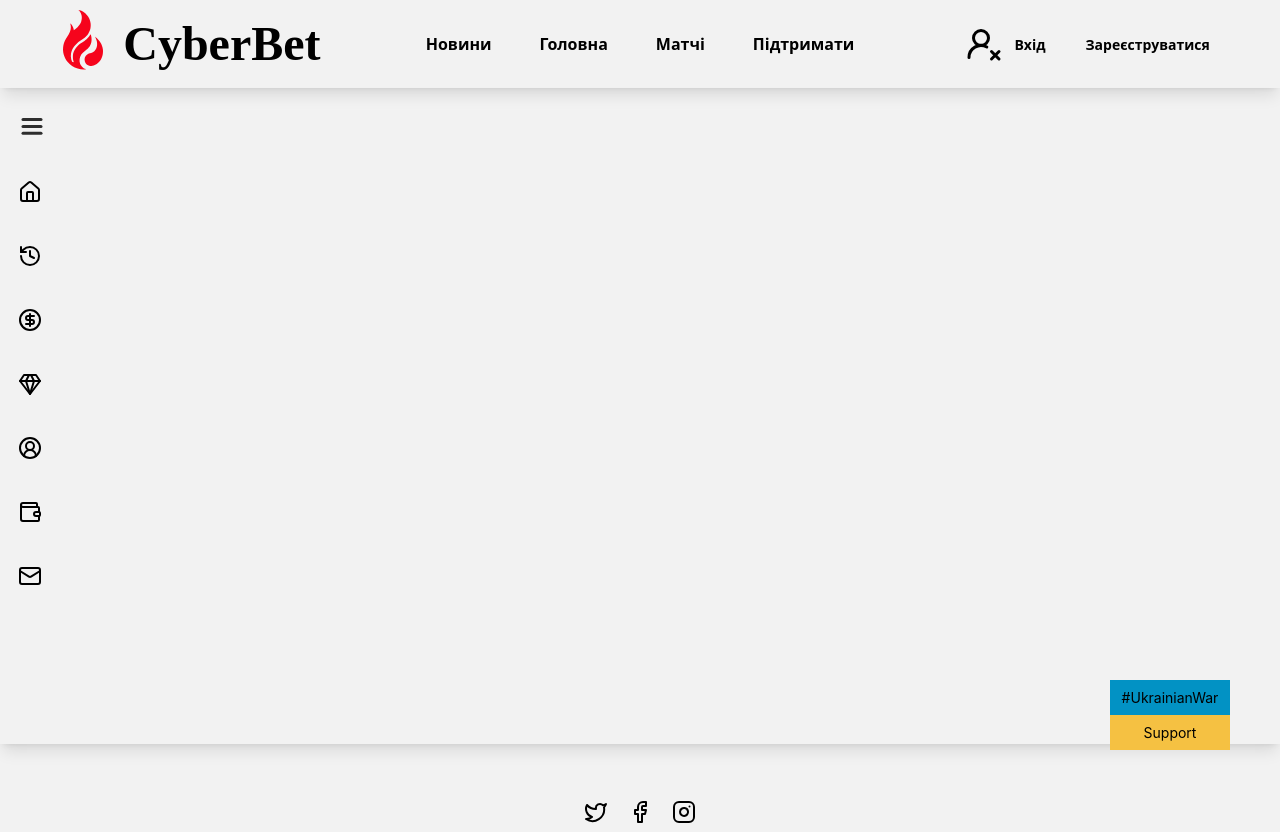
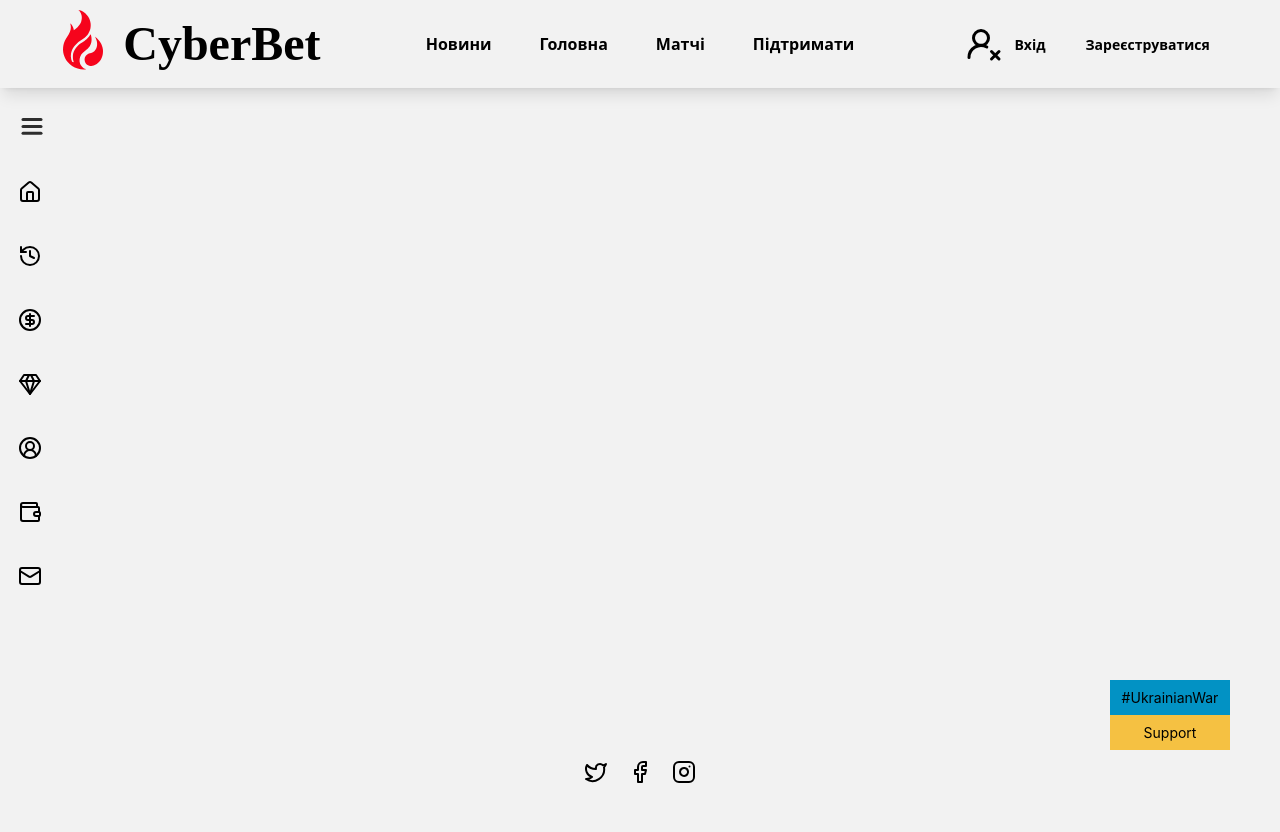
Before and after one commit to Hadock9/React-App, a React (Create React App) app in the folder frontend/: page /Stake in a window 1280 px wide. After the commit the page ends 800 px from the top, so only its background shows below. Built offline with nearby package versions, Linux system fonts and the light colour scheme; a web font is replaced by a local one.

Commit message:
footer upd

```diff
--- a/frontend/src/components/UserExpirience/Footer.jsx
+++ b/frontend/src/components/UserExpirience/Footer.jsx
@@ -3,31 +3,51 @@ import { motion, useMotionValueEvent, useScroll } from 'framer-motion'
 import React, { useState, useEffect } from 'react'
 import { Link } from 'react-router-dom'
 function Footer() {
-    const [isHidden, setIsHidden] = useState(true)
-    const { scrollY } = useScroll()
-
-    useMotionValueEvent(scrollY, 'change', (y) => {
-        console.log(y)
-        if (y < 1250) {
-            setIsHidden(true)
-        } else {
-            setIsHidden(false)
-        }
-    })
-
     const footerInfo = [
         { link: 'https://x.com/', icon: <Twitter /> },
         { link: 'https://www.facebook.com/', icon: <Facebook /> },
         { link: 'https://www.instagram.com/', icon: <Instagram /> },
     ]
 
+    const [isVisible, setIsVisible] = useState(false)
+    const [isAtBottom, setIsAtBottom] = useState(false)
+
+    useEffect(() => {
+        const handleScroll = () => {
+            const currentScrollY = window.scrollY
+            const documentHeight = document.documentElement.scrollHeight
+            const windowHeight = window.innerHeight
+
+            if (currentScrollY + windowHeight >= documentHeight - 20) {
+                setIsAtBottom(true)
+            } else {
+                setIsAtBottom(false)
+            }
+        }
+
+        window.addEventListener('scroll', handleScroll)
+        return () => window.removeEventListener('scroll', handleScroll)
+    }, [])
+
+    useEffect(() => {
+        if (isAtBottom) {
+            setIsVisible(true)
+        } else {
+            setIsVisible(false)
+        }
+    }, [isAtBottom])
+
     return (
         <motion.footer
-            initial={'hidden'}
-            animate={isHidden ? 'hidden' : 'show'}
-            variants={{ hidden: { y: '100%' }, show: { y: '0%' } }}
-            transition={{ duration: 1.2 }}
-            className='w-full flex justify-center items-center text-center my-2 py-2 gap-5 '
+            initial={{ y: '100%' }}
+            animate={{ y: isVisible ? '0%' : '100%' }}
+            transition={{ type: 'tween', duration: 0.5 }}
+            className='w-full flex justify-center items-center text-center my-2 py-2 gap-5'
+            style={{
+                position: isVisible ? 'fixed' : 'absolute',
+                bottom: isVisible ? 0 : 'auto',
+                display: isVisible ? 'flex' : 'none',
+            }}
         >
             {footerInfo.map((item) => (
                 <Link to={item.link}>{item.icon}</Link>
@@ -36,4 +56,5 @@ function Footer() {
     )
 }
 
-export default React.memo(Footer)
+// export default React.memo(Footer)
+export default Footer
```
